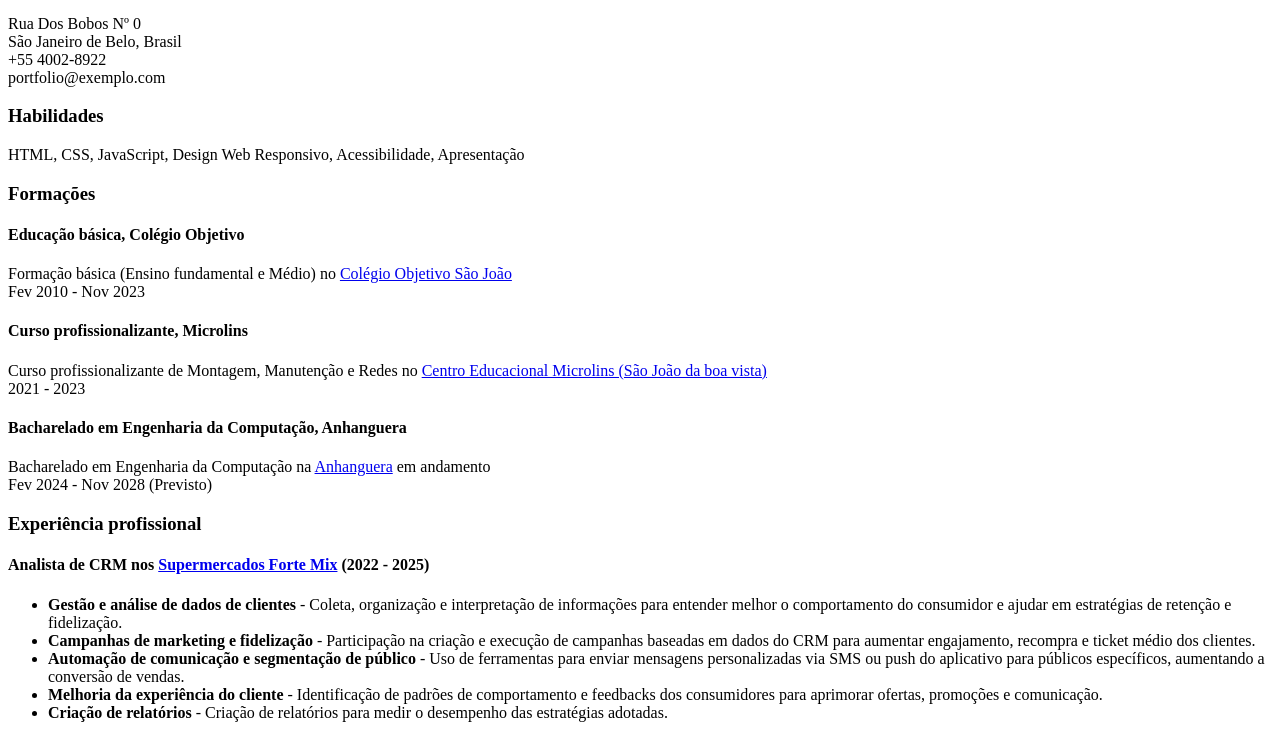
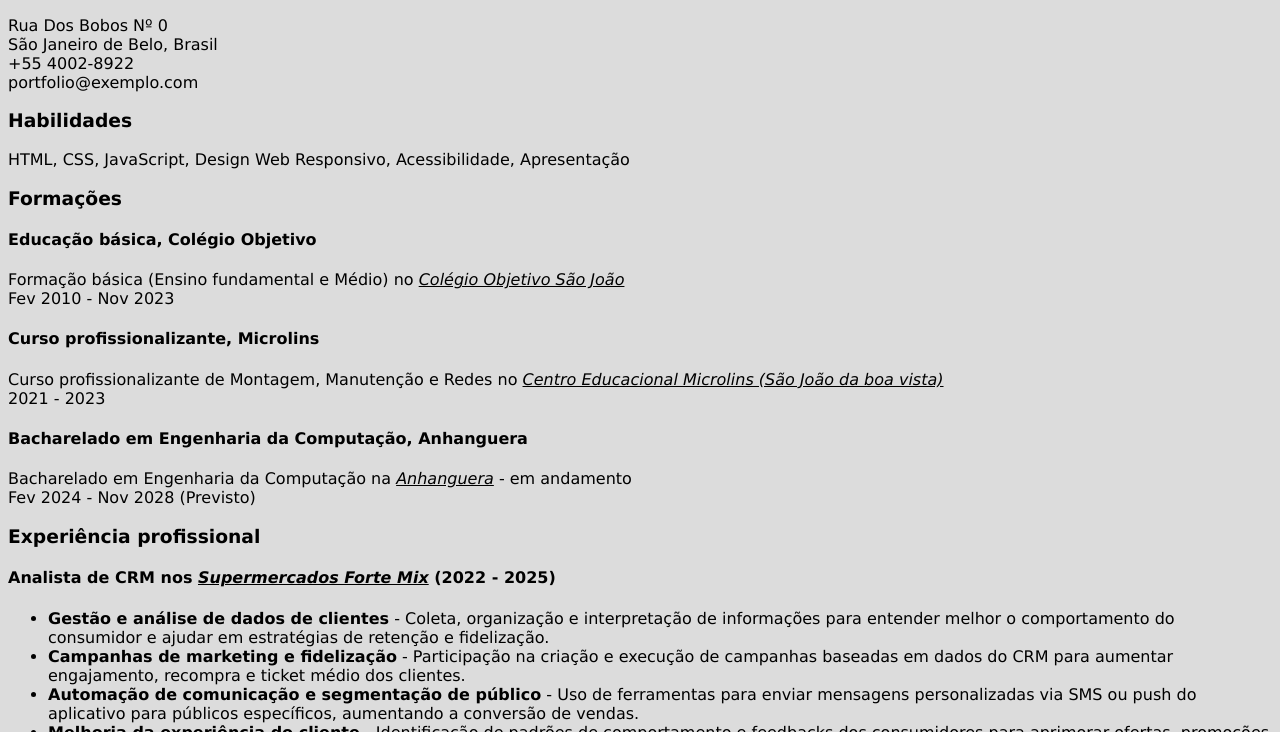
Before and after one commit to theowari/SinglePage-CV, a plain HTML site: page index.html in a window 1280 px wide. Shown: the part 153-885 px from the top of the page. Drawn offline with Linux system fonts and the light colour scheme.

Commit message:
Update 14/04 15:33
- Add style.css

```diff
--- a/index.html
+++ b/index.html
@@ -4,6 +4,7 @@
         <meta charset="UTF-8">
         <meta name="viewport" content="width=device-width, initial-scale=1.0">
         <title>João Otávio - Desenvolvedor FullStack</title>
+        <link rel="stylesheet" href="/style.css">
 
         <!-- SEO Meta Tags -->
         <meta name="description" content="CV genérico para portfolio de João Otávio Melqui, Desenvolvedor FullStack">
@@ -44,27 +45,27 @@
 
             <section class="educational">
                 <h3 class="sectionTitle">Formações</h3>
-                <h4>Educação básica, Colégio Objetivo</h4>
+                <h4 class="itemTitle">Educação básica, Colégio Objetivo</h4>
                 <p>
-                    Formação básica (Ensino fundamental e Médio) no <a href="https://www.objetivosaojoao.com.br" target="_blank">Colégio Objetivo São João</a> <br>
+                    Formação básica (Ensino fundamental e Médio) no <a href="https://www.objetivosaojoao.com.br" target="_blank" class="sectionLinks">Colégio Objetivo São João</a> <br>
                     Fev 2010 - Nov 2023
                 </p>
-                <h4>Curso profissionalizante, Microlins</h4>
+                <h4 class="itemTitle">Curso profissionalizante, Microlins</h4>
                 <p>
-                    Curso profissionalizante de Montagem, Manutenção e Redes no <a href="https://www.microlins.com.br" target="_blank">Centro Educacional Microlins (São João da boa vista)</a> <br>
+                    Curso profissionalizante de Montagem, Manutenção e Redes no <a href="https://www.microlins.com.br" target="_blank" class="sectionLinks">Centro Educacional Microlins (São João da boa vista)</a> <br>
                     2021 - 2023
                 </p>
-                <h4>Bacharelado em Engenharia da Computação, Anhanguera</h4>
+                <h4 class="itemTitle">Bacharelado em Engenharia da Computação, Anhanguera</h4>
                 <p>
-                    Bacharelado em Engenharia da Computação na <a href="https://www.anhanguera.com" target="_blank">Anhanguera</a> em andamento <br>
+                    Bacharelado em Engenharia da Computação na <a href="https://www.anhanguera.com" target="_blank" class="sectionLinks">Anhanguera</a> - em andamento <br>
                     Fev 2024 -  Nov 2028 (Previsto)
                 </p>
             </section>
 
             <section class="experience">
                 <h3 class="sectionTitle">Experiência profissional</h3>
-                <h4>Analista de CRM nos <a href="https://www.linkedin.com/company/supermercado-forte-mix/about/" target="_blank">Supermercados Forte Mix</a> (2022 - 2025)</h4>
-                <ul>
+                <h4 class="itemTitle">Analista de CRM nos <a href="https://www.linkedin.com/company/supermercado-forte-mix/about/" target="_blank" class="sectionLinks">Supermercados Forte Mix</a> (2022 - 2025)</h4>
+                <ul class="list">
                     <li>
                         <strong>Gestão e análise de dados de clientes</strong> - Coleta, organização e interpretação de informações para entender melhor o comportamento do consumidor e ajudar em estratégias de retenção e fidelização.
                     </li>
@@ -82,10 +83,10 @@
                     </li>
                 </ul>
             </section>
-
+<br>
             <footer class="footerLinks">
-                <a href="https://www.linkedin.com/in/joaotaviomelqui" target="_blank"><img src="https://upload.wikimedia.org/wikipedia/commons/thumb/8/81/LinkedIn_icon.svg/2048px-LinkedIn_icon.svg.png" width="35"></a>
-                <a href="https://github.com/theowari" target="_blank"><img src="https://cdn-icons-png.flaticon.com/512/25/25231.png" width="35"></a>
+                <a href="https://www.linkedin.com/in/joaotaviomelqui" target="_blank" class="footerLinks"><img src="https://upload.wikimedia.org/wikipedia/commons/thumb/8/81/LinkedIn_icon.svg/2048px-LinkedIn_icon.svg.png" width="20"> LinkedIn</a>
+                <a href="https://github.com/theowari" target="_blank" class="footerLinks"><img src="https://cdn-icons-png.flaticon.com/512/25/25231.png" width="22"> GitHub</a>
 
             </footer>
         </main>
--- /dev/null
+++ b/style.css
@@ -0,0 +1,16 @@
+body{
+    background-color: gainsboro;
+    font-family: Verdana, Geneva, Tahoma, sans-serif;
+}
+
+.sectionLinks{
+    color: black;
+    font-style: italic;
+}
+
+.footerLinks {
+    color: black;
+    font-weight: bold;
+    font-size: 12px;
+    text-decoration: none;
+  }
```
